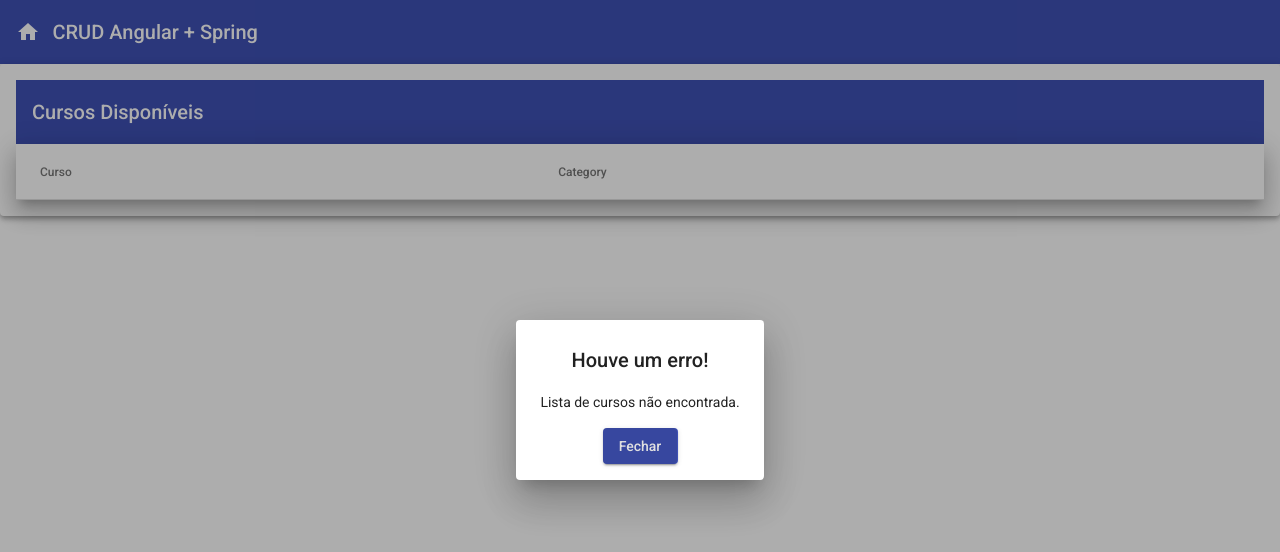
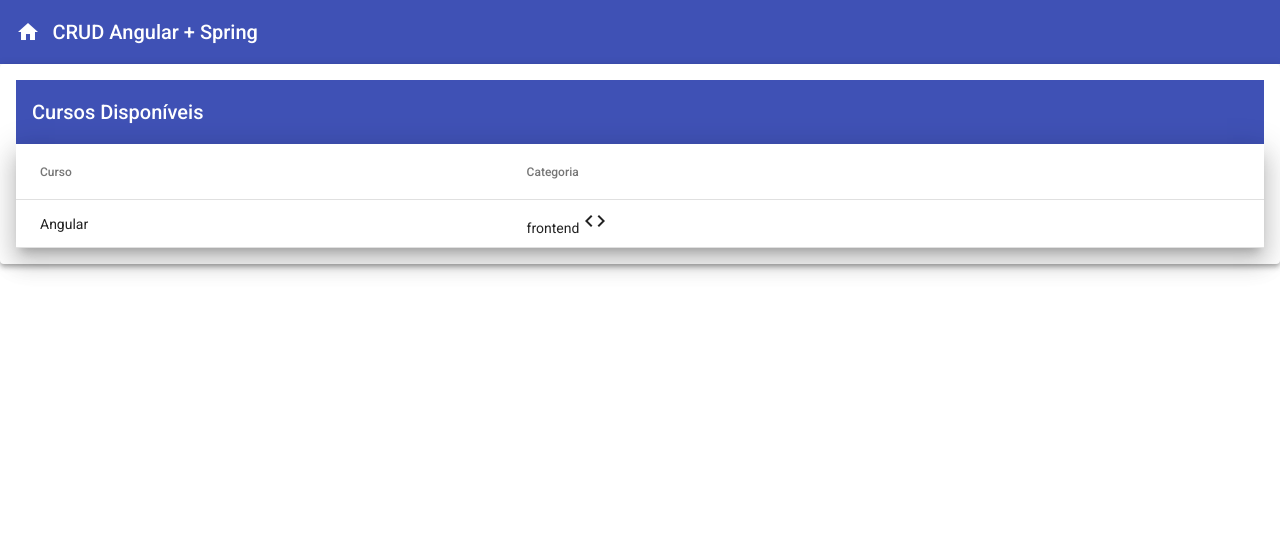
Before and after one commit to GiselleBarbosa/angular-crud-curso-loiane, an Angular app: page /courses in a window 1280 px wide. Shown: the top 552 px of the page. Built offline with nearby package versions, Linux system fonts and the light colour scheme; no server answers.

Commit message:
created pipe to show icon

```diff
--- a/package.json
+++ b/package.json
@@ -20,6 +20,7 @@
     "@angular/platform-browser": "^14.2.0",
     "@angular/platform-browser-dynamic": "^14.2.0",
     "@angular/router": "^14.2.0",
+    "bootstrap": "^5.3.0-alpha1",
     "rxjs": "~7.5.0",
     "tslib": "^2.3.0",
     "zone.js": "~0.11.4"
--- a/src/app/courses/courses/courses.component.html
+++ b/src/app/courses/courses/courses.component.html
@@ -9,14 +9,16 @@
     <table mat-table [dataSource]="courses" class="mat-elevation-z15">
       <!-- Name Column -->
       <ng-container matColumnDef="name">
-        <th mat-header-cell *matHeaderCellDef> Curso </th>
+        <th mat-header-cell *matHeaderCellDef>Curso</th>
         <td mat-cell *matCellDef="let course"> {{ course.name }} </td>
       </ng-container>
 
       <!-- Category Column -->
       <ng-container matColumnDef="category">
-        <th mat-header-cell *matHeaderCellDef> Category </th>
-        <td mat-cell *matCellDef="let course"> {{ course.category }} </td>
+        <th mat-header-cell *matHeaderCellDef>Categoria</th>
+        <td mat-cell *matCellDef="let course"> {{ course.category }}
+                <mat-icon aria-hidden="false" aria-label="Categoria do Curso">{{ course.category | category }}</mat-icon>
+        </td>
       </ng-container>
 
       <tr mat-header-row *matHeaderRowDef="displayedColumns"></tr>
--- a/src/app/courses/services/courses.service.ts
+++ b/src/app/courses/services/courses.service.ts
@@ -9,7 +9,7 @@
 })
 export class CoursesService {
 
-  private readonly API = '/assets/courses.jso';
+  private readonly API = '/assets/courses.json';
 
   constructor(private httpClient: HttpClient) { }
 
@@ -18,7 +18,7 @@
     .pipe(
       // take(1), // apos receber a resposta do servidor, a conexão da inscricao é finalizada
       first(), // obtem apenas a 1 resposta do servidor
-      delay(1000),
+      delay(1),
       tap(courses => console.log(courses))
     );
   }
--- a/src/app/shared/app-material/app-material.module.ts
+++ b/src/app/shared/app-material/app-material.module.ts
@@ -8,7 +8,7 @@
 import { MatInputModule } from '@angular/material/input';
 import { MatProgressSpinnerModule } from '@angular/material/progress-spinner';
 import { MatSelectModule } from '@angular/material/select';
-import { MatTableModule } from "@angular/material/table";
+import { MatTableModule } from '@angular/material/table';
 import { MatToolbarModule } from '@angular/material/toolbar';
 
 @NgModule({
--- /dev/null
+++ b/src/app/shared/pipes/category.pipe.ts
@@ -0,0 +1,17 @@
+import { RouterModule } from '@angular/router';
+import { Pipe, PipeTransform } from '@angular/core';
+
+@Pipe({
+  name: 'category'
+})
+export class CategoryPipe implements PipeTransform {
+
+  transform(value: string): string {
+    switch(value) {
+      case 'front-end': return 'code';
+      case 'back-end': return 'computer';
+    }
+    return 'code';
+  }
+
+}
--- a/src/app/shared/shared.module.ts
+++ b/src/app/shared/shared.module.ts
@@ -2,17 +2,22 @@
 import { CommonModule } from '@angular/common';
 import { ErrorDialogComponent } from './components/error-dialog/error-dialog.component';
 import { AppMaterialModule } from './app-material/app-material.module';
+import { CategoryPipe } from './pipes/category.pipe';
 
 @NgModule({
   declarations: [
-    ErrorDialogComponent
+    ErrorDialogComponent,
+    CategoryPipe
   ],
   imports: [
     AppMaterialModule,
-    CommonModule],
+    CommonModule
+  ],
   exports: [
     ErrorDialogComponent,
-    AppMaterialModule,]
+    AppMaterialModule,
+    CategoryPipe
+  ]
 })
 
 export class SharedModule { }
```
Also changed, not shown: 2 other files (tests, documents, lock files or other folders).
